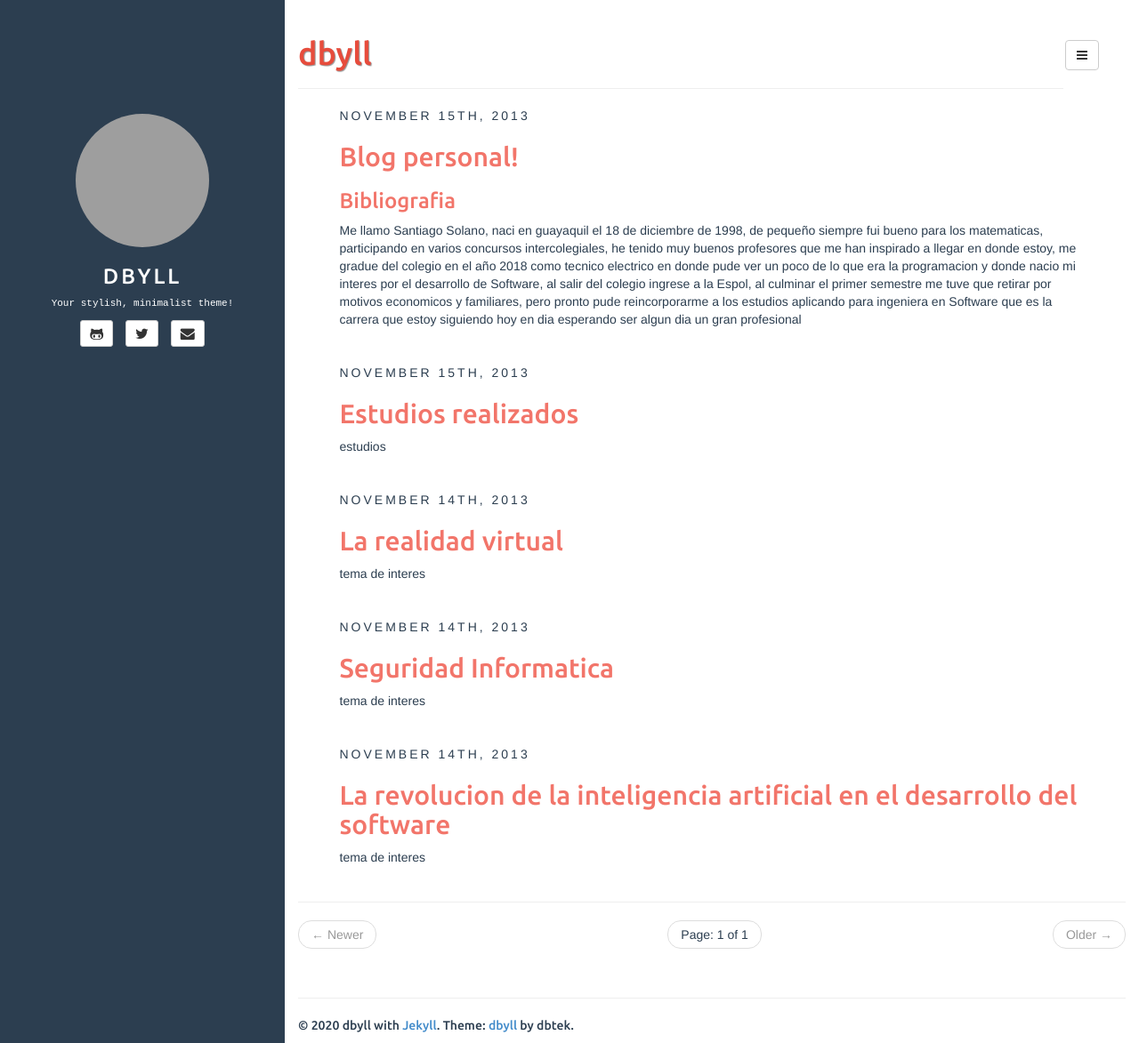
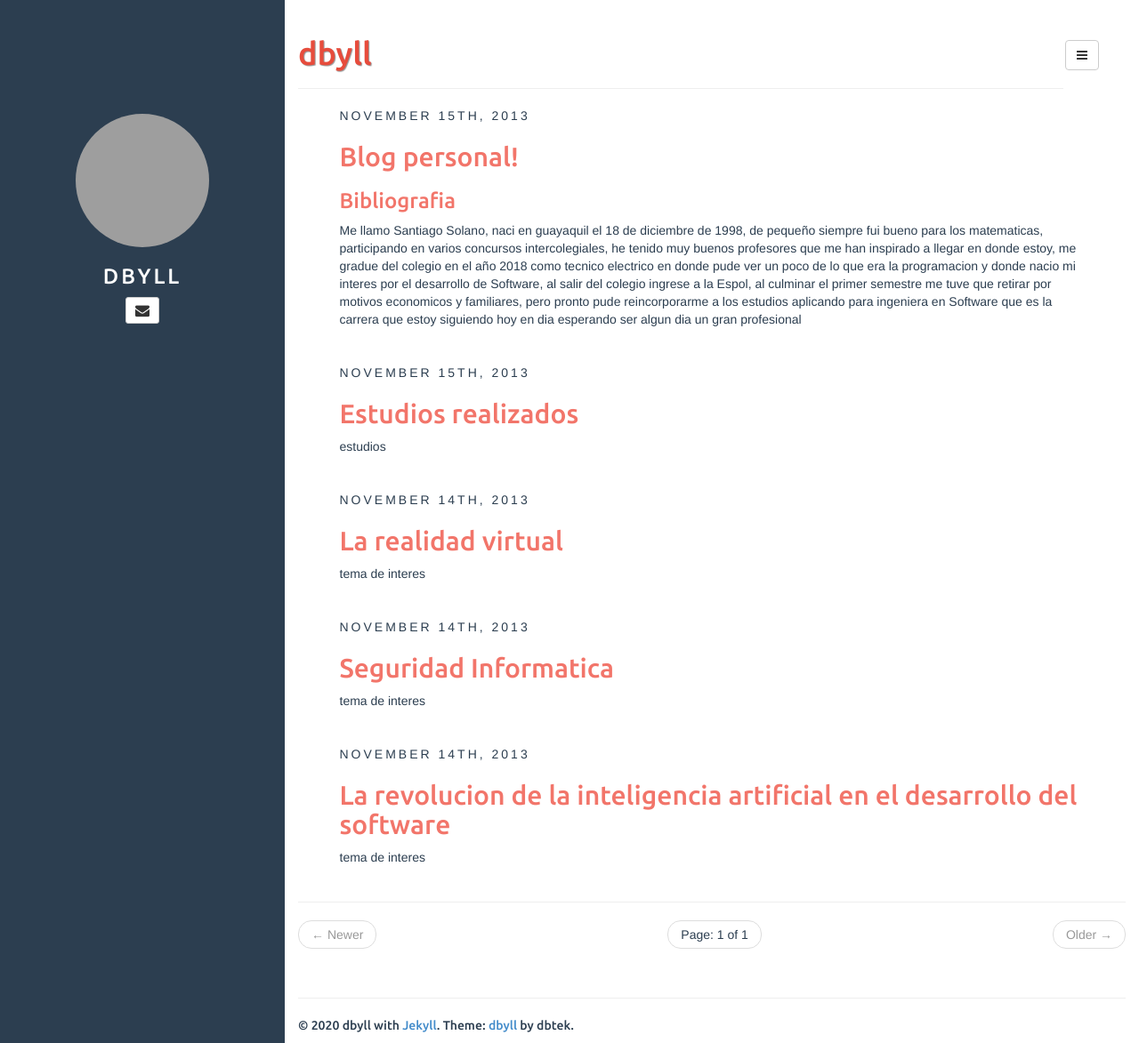
Before and after one commit to sasolanom/sasolanom.github.io, a Jekyll site: the page built from index.html, in a window 1280 px wide and 1173 px high. Shown: the whole window at 89% size. Built offline with Jekyll 4.4.1, drawn with Linux system fonts in a browser that asks for light colours; the list of posts is cut into pages by our own code; grey boxes are pictures that could not be loaded.

Commit message:
Update _config.yml

```diff
--- a/_config.yml
+++ b/_config.yml
@@ -19,12 +19,7 @@
 description: Stylish Jekyll Theme
 author:
   name: dbyll
-  email: dbyll@ismaildemirbilek.com
-  github: dbtek
-  twitter: dbtek
-  pinterest: asd123
-  linkedin: asd123
-  bio: Your stylish, minimalist theme!
+  email: sasolanom18@hotmail.com
   email_md5: 726351295ec82e145928582f595aa3aa
 
 rss_path: feed.xml
```
